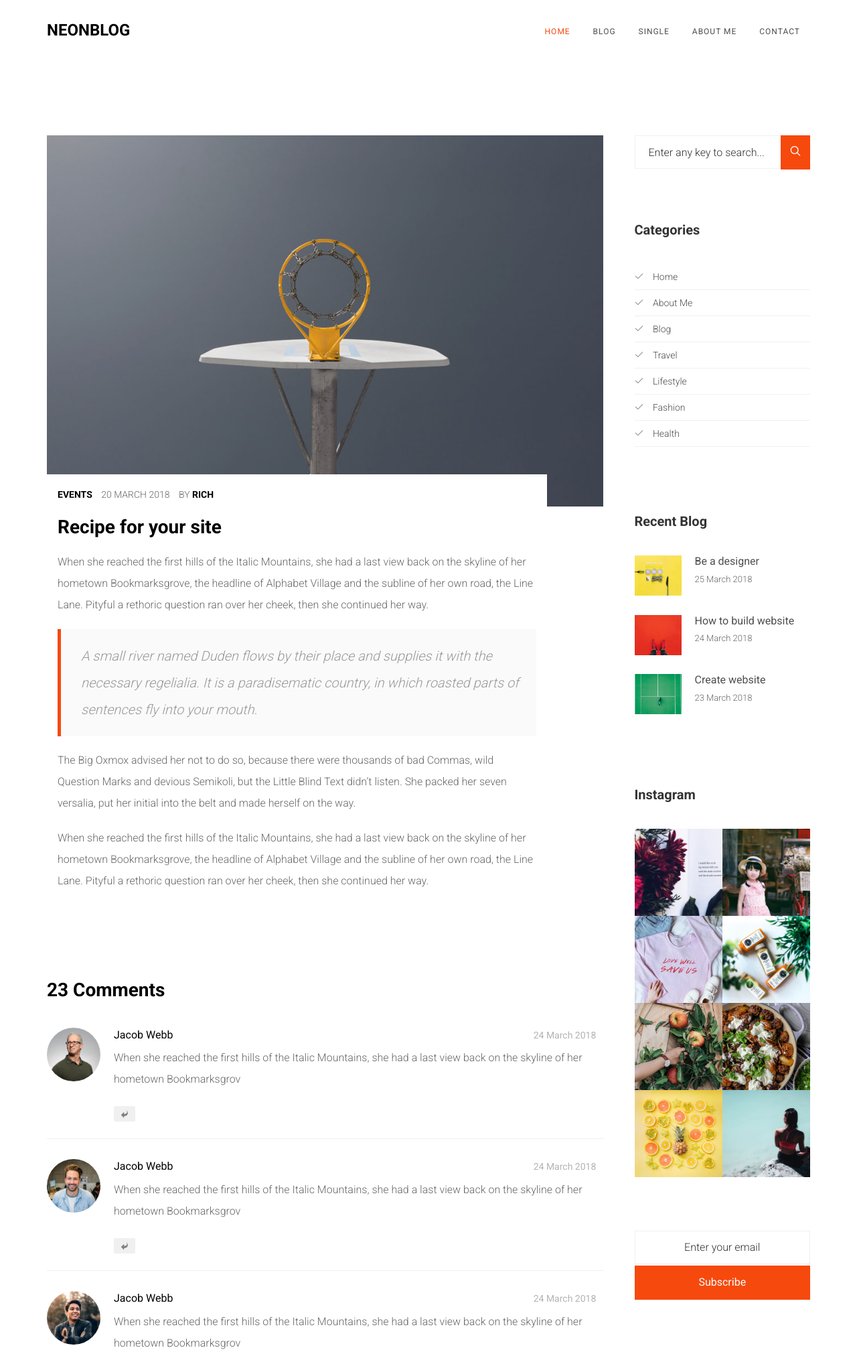
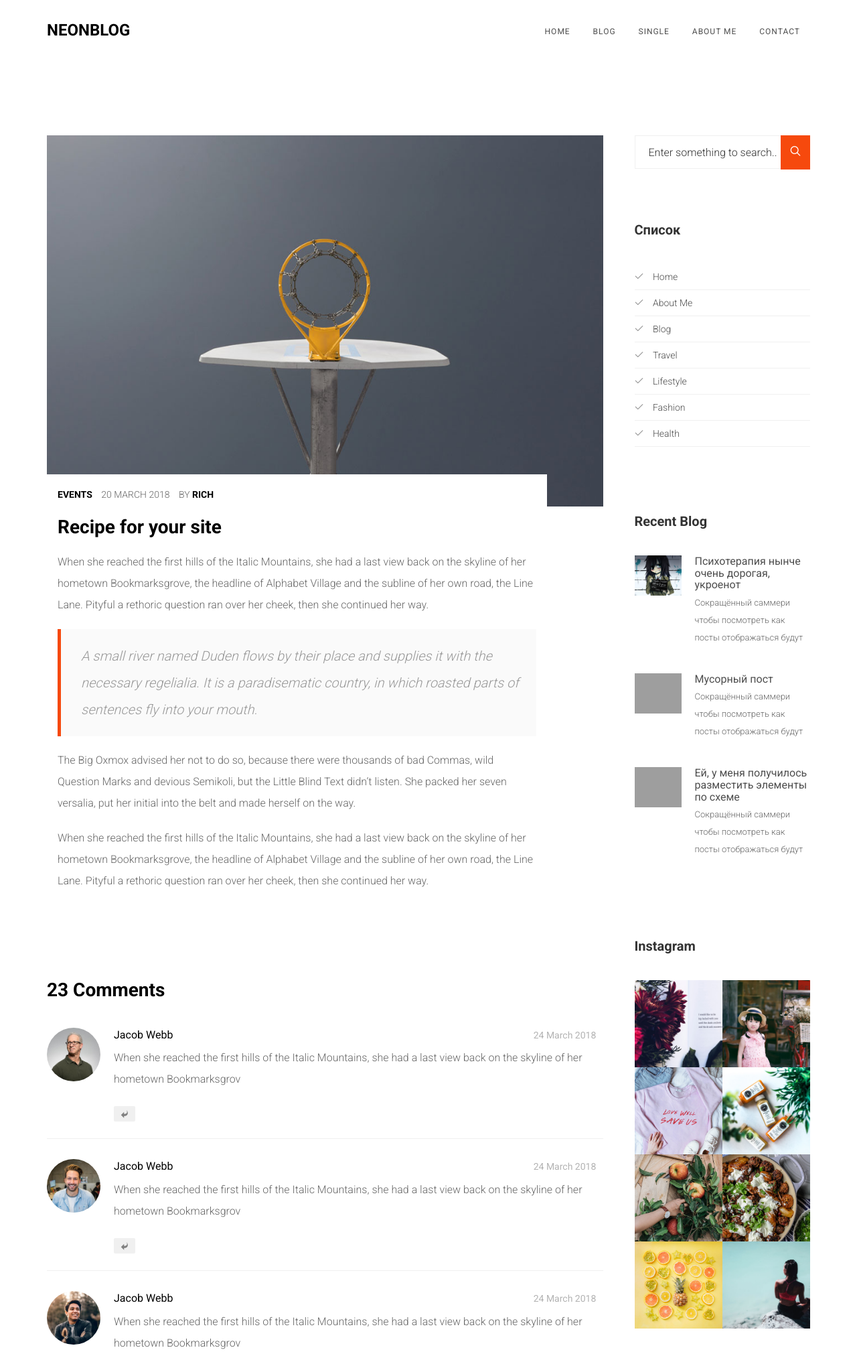
Before and after one commit to Denis-Gerashchenko/blog, a Django app: page /single/1/ in a window 1280 px wide. Shown: the top 2018 px of the page at 67% size. Run offline with Django 3.2, Linux system fonts and the light colour scheme; data comes from the database, SQL or seed files in the repository; both versions use the stored data as it was after the commit; some libraries are stand-ins or nearby versions; some web fonts are replaced; grey boxes are pictures that could not be loaded.

Commit message:
search in single post is done

```diff
--- a/blog/urls.py
+++ b/blog/urls.py
@@ -2,7 +2,7 @@ from django.conf import settings
 from django.contrib import admin
 from django.urls import path
 from django.conf.urls.static import static
-from posts.views import index, single, blog
+from posts.views import index, single, blog, search
 
 
 
@@ -10,6 +10,7 @@ urlpatterns = [
     path('', index),
     path('single/<id>/', single, name='post-detail'),
     path('blog/', blog, name='post-list'),
+    path('search/', search, name='search'),
 
     path('admin/', admin.site.urls),
 ]
--- a/manage.py
+++ b/manage.py
@@ -5,7 +5,7 @@ import sys
 
 
 def main():
-    os.environ.setdefault('DJANGO_SETTINGS_MODULE', 'blog.settings')
+    os.environ['DJANGO_SETTINGS_MODULE'] = 'blog.settings'
     try:
         from django.core.management import execute_from_command_line
     except ImportError as exc:
--- a/posts/views.py
+++ b/posts/views.py
@@ -1,7 +1,23 @@
+from django.db.models import Q
 from django.core.paginator import Paginator, EmptyPage, PageNotAnInteger
 from django.shortcuts import render
 from posts.models import Post
 from marketing.models import Signup
+
+
+def search(request):
+    post_list = Post.objects.all()
+    query = request.GET.get('q')
+    if query:
+        queryset = post_list.filter(
+            Q(title__icontains=query) |
+            Q(overview__icontains=query)
+            ).distinct()
+    context = {
+        'queryset': queryset,
+    }
+    return render(request, 'search_results.html', context)
+
 
 def index(request):
     queryset = Post.objects.filter(featured=True).order_by('-timestamp')[0:13]
@@ -21,6 +37,13 @@ def index(request):
 
 def single(request, id):
     recent = Post.objects.order_by('-timestamp')[0:3]
+
+    if request.method == 'POST':
+        email = request.POST.get('email', False)
+        new_signup = Signup()
+        new_signup.email = email
+        new_signup.save()
+
     context = {
         'recent': recent,
     }
--- a/static_in_env/css/style.css
+++ b/static_in_env/css/style.css
@@ -43,7 +43,7 @@ body {
       content: ""; }
 
 a {
-  color: #F6490D;
+  color: #230d05;
   -webkit-transition: 0.5s;
   -o-transition: 0.5s;
   transition: 0.5s; }
@@ -190,7 +190,7 @@ h1, h2, h3, h4, h5, h6, figure {
         -moz-box-shadow: 0px 14px 20px -9px rgba(0, 0, 0, 0.75);
         box-shadow: 0px 14px 20px -9px rgba(0, 0, 0, 0.75); }
     .colorlib-nav ul li.active > a {
-      color: #F6490D !important;
+      color: #F6490D
       position: relative; }
       .colorlib-nav ul li.active > a:after {
         opacity: 1;
--- a/templates/head.html
+++ b/templates/head.html
@@ -65,7 +65,7 @@
 							<ul>
 								<li class="active"><a href="/">Home</a></li>
 								<li><a href="/blog">Blog</a></li>
-								<li><a href="/single">Single</a></li>
+								<li><a href="/single/1">Single</a></li>
 								<li><a href="about.html">About Me</a></li>
 								<li><a href="contact.html">Contact</a></li>
 							</ul>
--- a/templates/single.html
+++ b/templates/single.html
@@ -117,13 +117,15 @@
 					<div class="col-md-3">
 						<div class="sidebar">
 							<div class="side">
+								<form action="{% url 'search' %}">
 								<div class="form-group">
-									<input type="text" class="form-control" id="search" placeholder="Enter any key to search...">
+									<input type="text" name="q" class="form-control" id="search" placeholder="Enter something to search...">
 									<button type="submit" class="btn btn-primary"><i class="icon-search3"></i></button>
 								</div>
+								</form>
 							</div>
 							<div class="side">
-								<h2 class="sidebar-heading">Categories</h2>
+								<h2 class="sidebar-heading">Список</h2>
 								<p>
 									<ul class="category">
 										<li><a href="#"><i class="icon-check"></i> Home</a></li>
@@ -138,30 +140,16 @@
 							</div>
 							<div class="side">
 								<h2 class="sidebar-heading">Recent Blog</h2>
+								{% for obj in recent %}
 								<div class="f-blog">
-									<a href="blog.html" class="blog-img" style="background-image: url({% static 'images/blog-1.jpg' %});">
+									<a href="{{ obj.get_absolute_url }}" class="blog-img" style="background-image: url({{ obj.thumbnail.url }});">
 									</a>
 									<div class="desc">
-										<h3><a href="blog.html">Be a designer</a></h3>
-										<p class="admin"><span>25 March 2018</span></p>
+										<h3><a href="{{ obj.get_absolute_url }}">{{ obj.title }}</a></h3>
+										<p class="admin"><span>{{ obj.summary }}</span></p>
 									</div>
 								</div>
-								<div class="f-blog">
-									<a href="blog.html" class="blog-img" style="background-image: url({% static 'images/blog-2.jpg' %});">
-									</a>
-									<div class="desc">
-										<h3><a href="blog.html">How to build website</a></h3>
-										<p class="admin"><span>24 March 2018</span></p>
-									</div>
-								</div>
-								<div class="f-blog">
-									<a href="blog.html" class="blog-img" style="background-image: url({% static 'images/blog-3.jpg' %});">
-									</a>
-									<div class="desc">
-										<h3><a href="blog.html">Create website</a></h3>
-										<p class="admin"><span>23 March 2018</span></p>
-									</div>
-								</div>
+								{% endfor %}
 							</div>
 							<div class="side">
 								<h2 class="sidebar-heading">Instagram</h2>
@@ -186,8 +174,11 @@
 							</div>
 							<div class="side">
 								<div class="form-group">
-									<input type="text" class="form-control form-email text-center" id="email" placeholder="Enter your email">
+									<form action="." method="POST">
+									{% csrf_token %}
+									<input type="email" name="email" class="form-control form-email text-center" id="email" placeholder="Введите мыло">
 									<button type="submit" class="btn btn-primary btn-subscribe">Subscribe</button>
+									</form>
 								</div>
 							</div>
 						</div>
```
Also changed, not shown: templates/search_results.html (added, +12 -0 lines), db.sqlite3.
